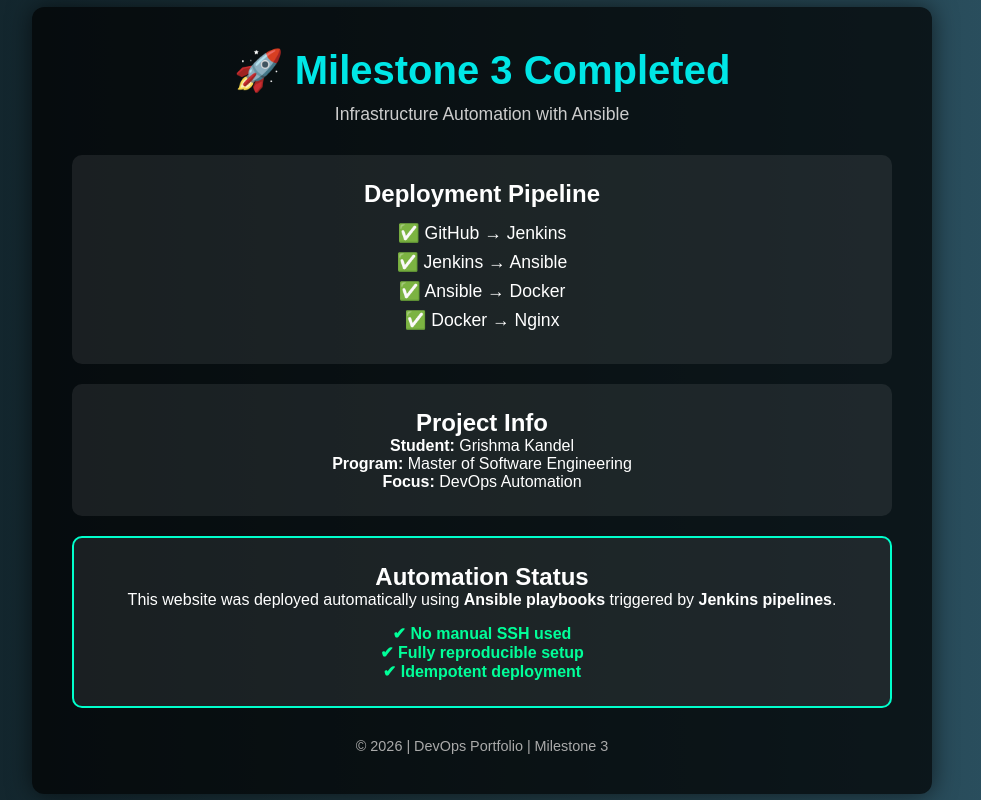
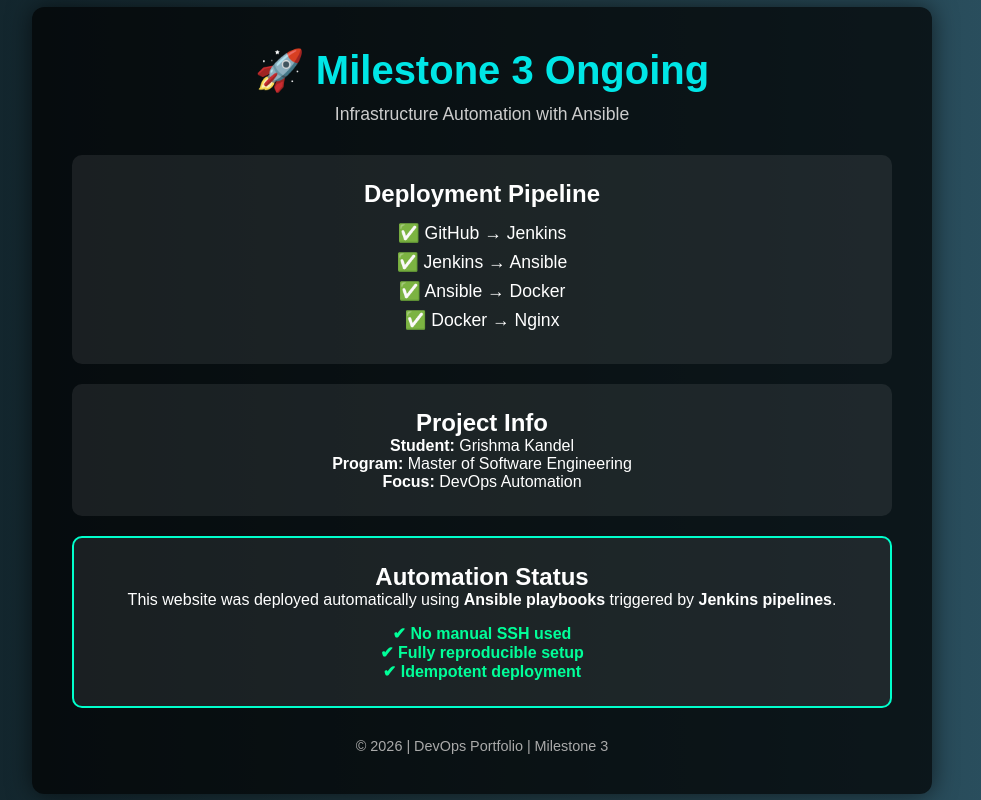
Before and after one commit to grishma2477/mile_3, a plain HTML site: page index.html in a window 1280 px wide. Shown: the whole page, without its empty margins (158-1139 px from the left). Drawn offline with Linux system fonts and the light colour scheme.

```diff
--- a/index.html
+++ b/index.html
@@ -12,7 +12,7 @@
 
     <div class="container">
 
-        <h1>🚀 Milestone 3 Completed</h1>
+        <h1>🚀 Milestone 3 Ongoing</h1>
 
         <p class="subtitle">
             Infrastructure Automation with Ansible
```
